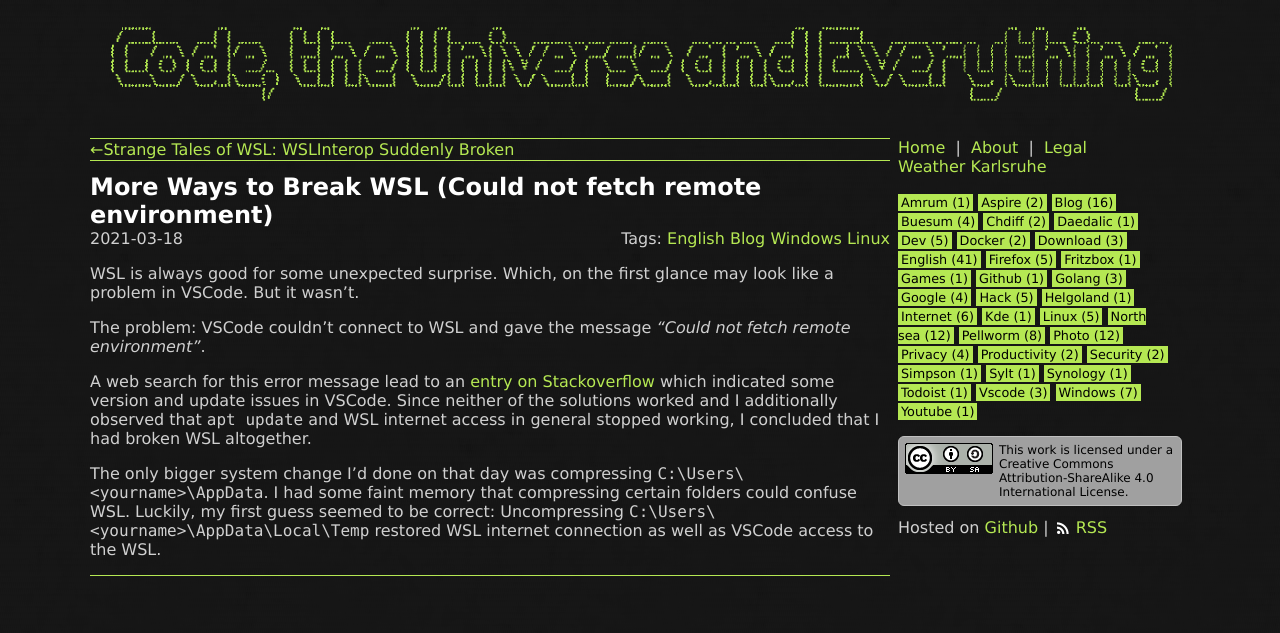
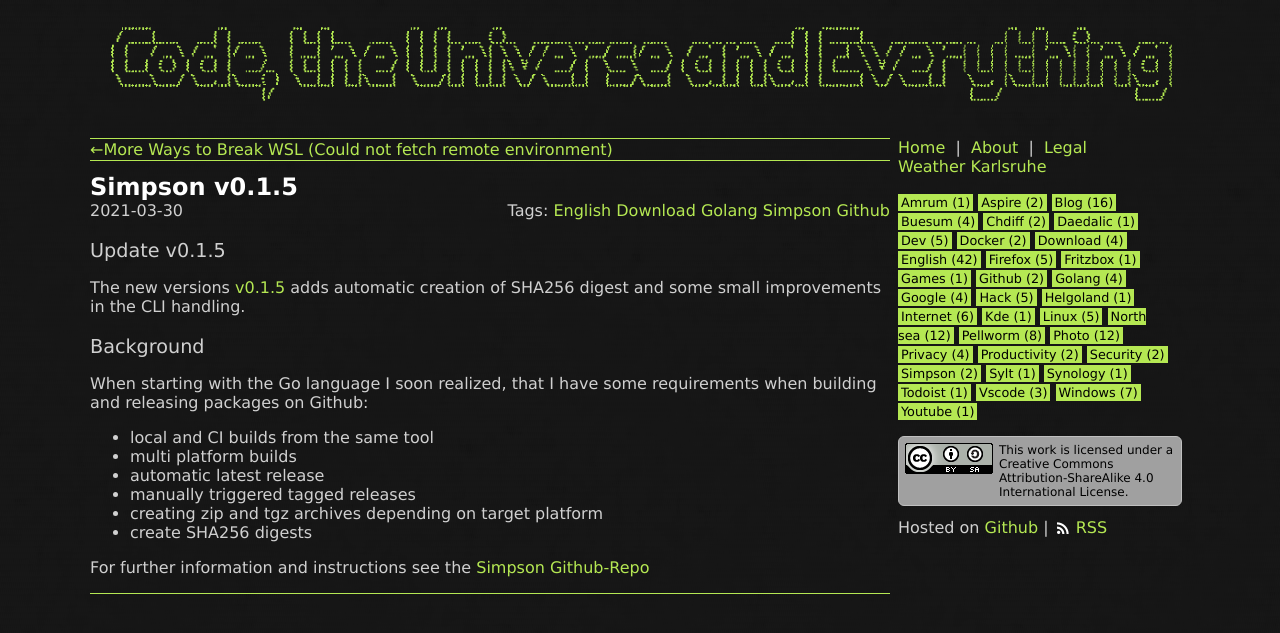
Before and after one commit to soerenkoehler/soerenkoehler.github.io, a Jekyll site: the page built from index.html, in a window 1280 px wide. Shown: the top 633 px of the page. Built offline with Jekyll 4.4.1, drawn with Linux system fonts in a browser that asks for light colours.

Commit message:
post: Simpson v0.1.5

```diff
--- /dev/null
+++ b/_posts/download/2021-03-30-simpson.md
@@ -0,0 +1,27 @@
+---
+layout: post
+title: Simpson v0.1.5
+tags: [english, download, golang, simpson, github]
+---
+### Update v0.1.5 ###
+The new versions
+[v0.1.5](
+    https://github.com/soerenkoehler/simpson/tree/v0.1.5
+){:target="_blank"}
+adds automatic creation of SHA256 digest and some small improvements in the CLI handling.
+
+### Background ###
+
+When starting with the Go language I soon realized, that I have some
+requirements when building and releasing packages on Github:
+
+* local and CI builds from the same tool
+* multi platform builds
+* automatic latest release
+* manually triggered tagged releases
+* creating zip and tgz archives depending on target platform
+* create SHA256 digests
+
+For further information and instructions see the [Simpson Github-Repo](repo){:target="_blank"}
+
+[repo]: https://github.com/soerenkoehler/simpson/
```
Also changed, not shown: _posts/download/2021-02-08-simpson.md (+5 -5 lines).
